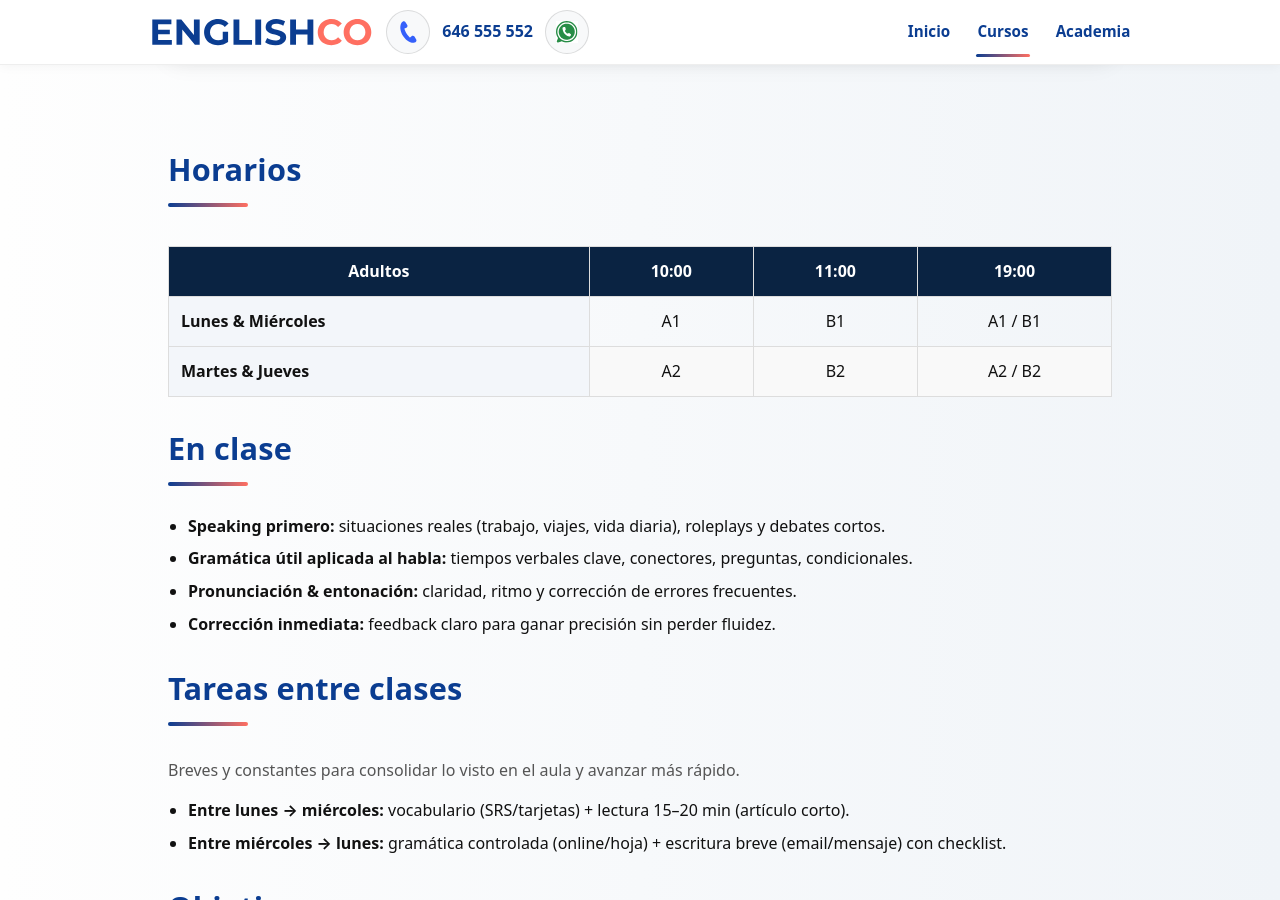
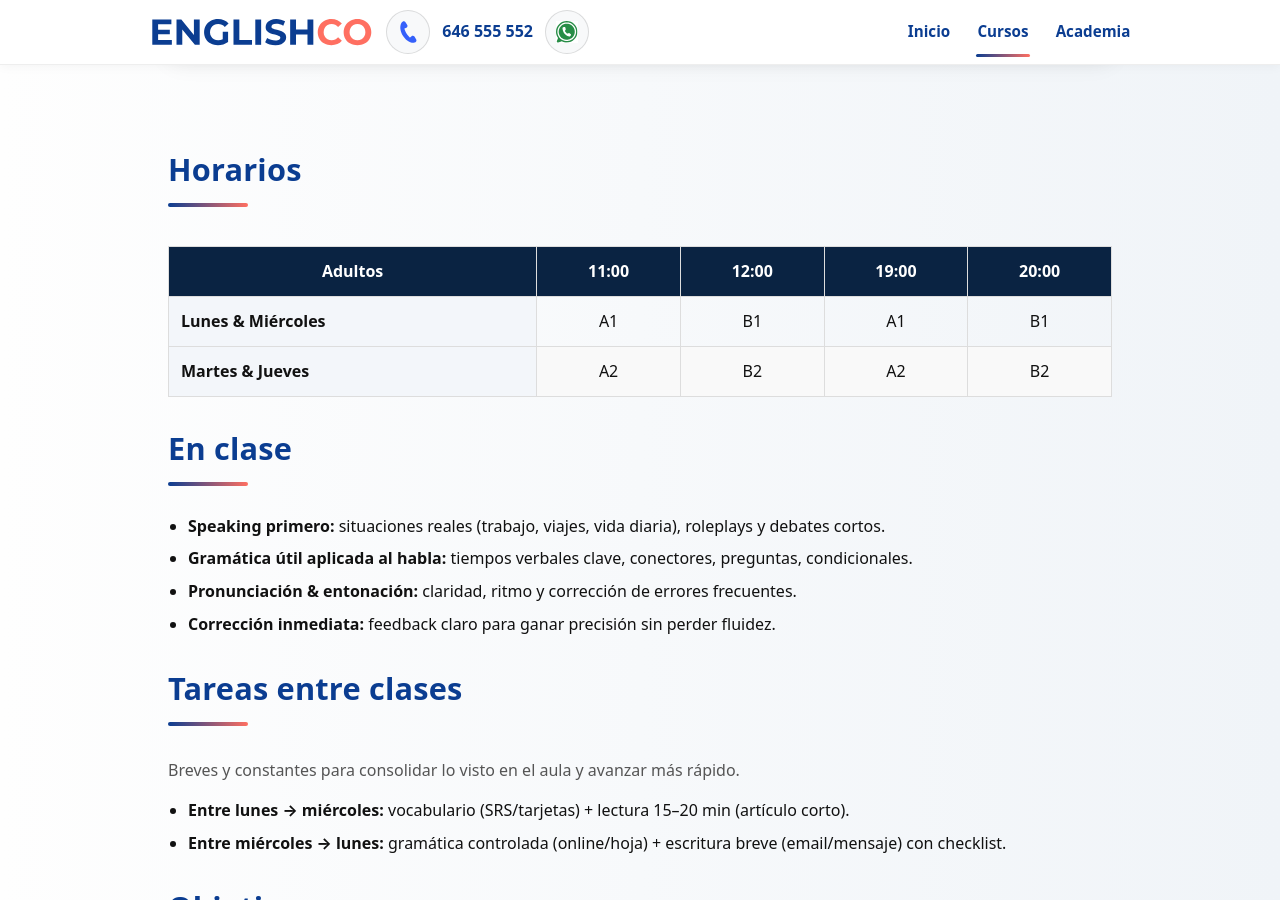
Before and after one commit to dixonbruce/englishco, a Jekyll site: the page built from adultos.html, in a window 1280 px wide and 900 px high, scrolled down 1060 px. Built offline with Jekyll 4.4.1, drawn with Linux system fonts in a browser that asks for light colours; some of the changed lines change nothing that is shown.

Commit message:
Update schedule table for adultos.html

```diff
--- a/adultos.html
+++ b/adultos.html
@@ -31,9 +31,10 @@ section: "cursos"
       <thead>
         <tr>
           <th>Adultos</th>
-          <th>10:00</th>
           <th>11:00</th>
+          <th>12:00</th>
           <th>19:00</th>
+          <th>20:00</th>
         </tr>
       </thead>
       <tbody>
@@ -41,13 +42,15 @@ section: "cursos"
           <td>Lunes &amp; Miércoles</td>
           <td>A1</td>
           <td>B1</td>
-          <td>A1 / B1</td>
+          <td>A1</td>
+          <td>B1</td>
         </tr>
         <tr>
           <td>Martes &amp; Jueves</td>
           <td>A2</td>
           <td>B2</td>
-          <td>A2 / B2</td>
+          <td>A2</td>
+          <td>B2</td>
         </tr>
       </tbody>
     </table>
```
